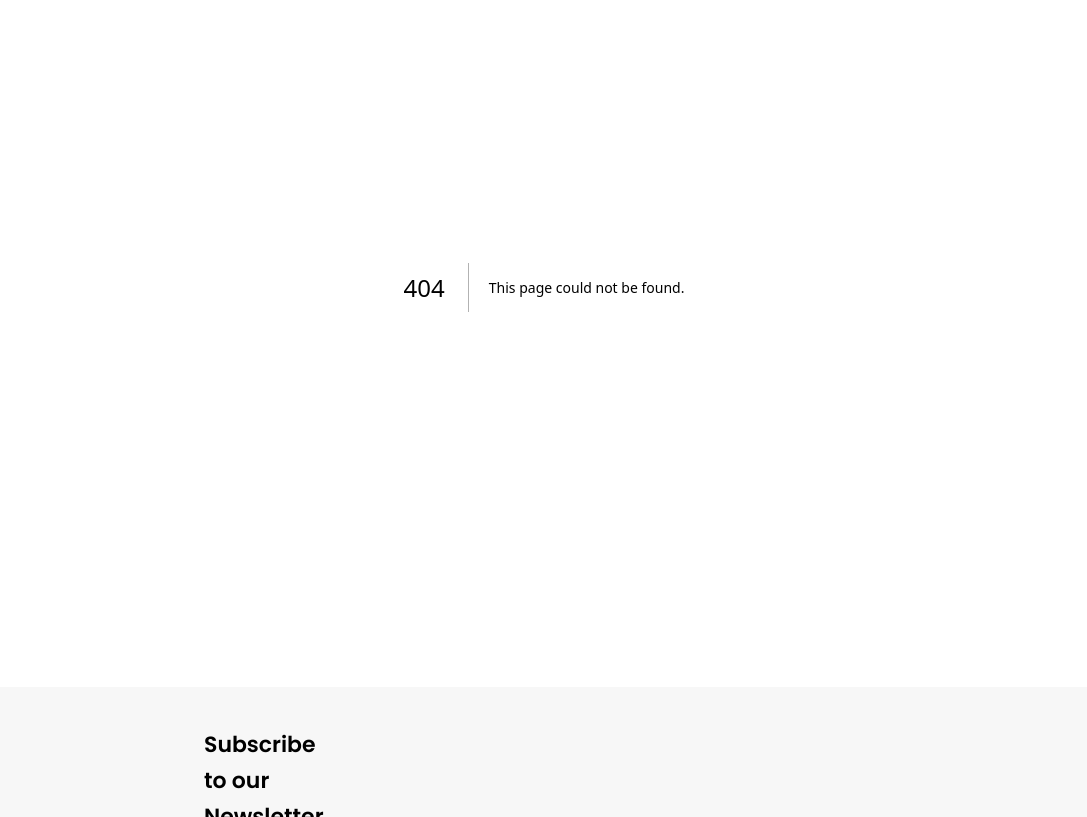
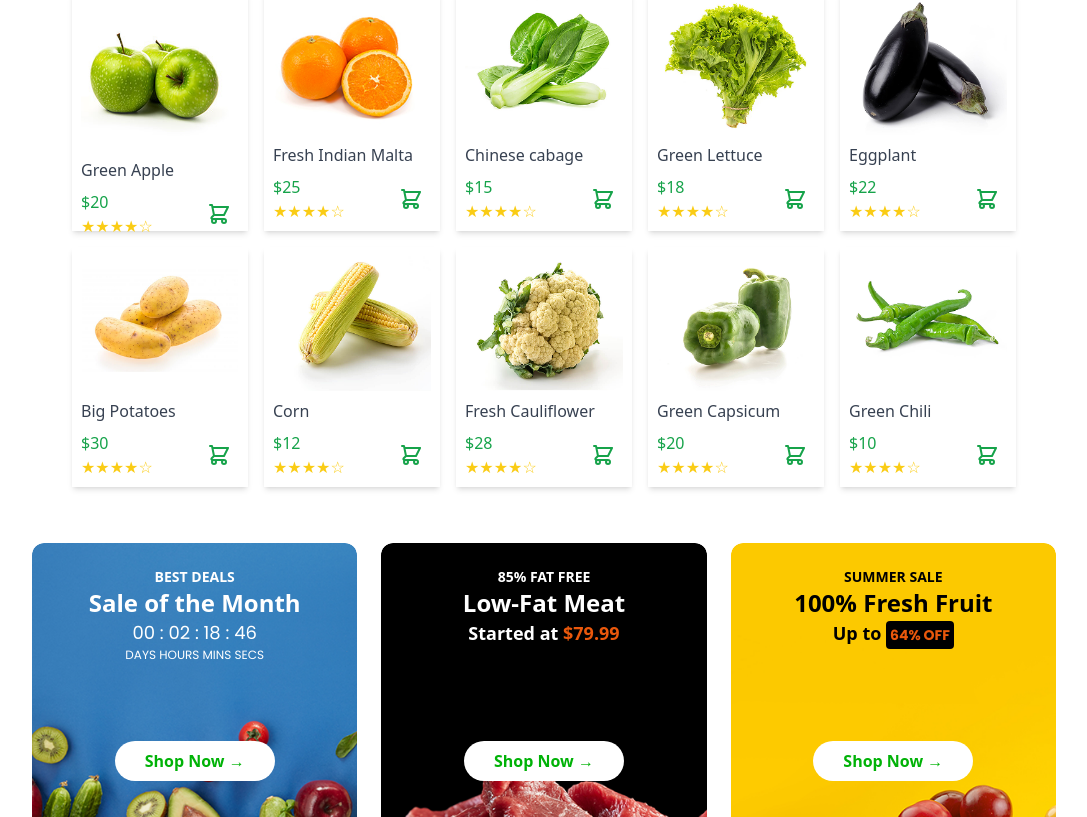
Before and after one commit to jubayer8221/eco-bazar, a Next.js app: page /popularproducts in a window 1280 px wide. Before the commit this address had no page. Shown: the part 303-1120 px from the top of the page, without its empty margins (96-1183 px from the left). Built offline with nearby package versions, Linux system fonts and the light colour scheme.

Commit message:
routing with page

```diff
--- /dev/null
+++ b/src/app/popularproducts/page.jsx
@@ -0,0 +1,9 @@
+import React from "react";
+import PopularProductCard from "@/components/popularProduct/page";
+export default function page() {
+  return (
+    <div>
+      <PopularProductCard></PopularProductCard>
+    </div>
+  );
+}
--- a/src/components/Navbar/Bottom.tsx
+++ b/src/components/Navbar/Bottom.tsx
@@ -2,7 +2,6 @@ import Link from "next/link";
 import React from "react";
 import { IoIosArrowDown } from "react-icons/io";
 import { BiPhoneCall } from "react-icons/bi";
-
 
 const Bottom = () => {
   return (
@@ -11,26 +10,25 @@ const Bottom = () => {
         <Link href="/" className="flex items-center hover:text-white">
           Home <IoIosArrowDown className="w-3" />
         </Link>
-        <Link href="/" className="flex items-center">
-        Shop <IoIosArrowDown className="w-3" />
+
+        <Link href="/popularproducts" className="flex items-center">
+          Shop <IoIosArrowDown className="w-3" />
         </Link>
         <Link href="/" className="flex items-center">
-        Pages <IoIosArrowDown className="w-3" />
+          Pages <IoIosArrowDown className="w-3" />
         </Link>
         <Link href="/" className="flex items-center">
-        Blog <IoIosArrowDown className="w-3" />
+          Blog <IoIosArrowDown className="w-3" />
         </Link>
-        <Link href="/">
-        About Us
-        </Link>
-        <Link href="/">
-        Contact Us
-        </Link>
+        <Link href="/">About Us</Link>
+        <Link href="/">Contact Us</Link>
       </div>
       {/* phone */}
       <div className="flex items-center gap-2">
         <BiPhoneCall className="w-5 h-5 text-white" />
-        <p className=" text-white text-[14px] leading-[21px] font-medium font-poppins">(219) 555-0114</p>
+        <p className=" text-white text-[14px] leading-[21px] font-medium font-poppins">
+          (219) 555-0114
+        </p>
       </div>
     </div>
   );
--- a/src/components/Navbar/Navbar.tsx
+++ b/src/components/Navbar/Navbar.tsx
@@ -1,26 +1,28 @@
-import React from 'react'
-import TopNabar from './TopNabar'
-import MiddleNavbar from './MiddleNavbar'
-import Bottom from './Bottom'
-import Link from 'next/link'
-import Image from 'next/image'
-import MobaileNavbar from './MobaileNavbar'
+import React from "react";
+import TopNabar from "./TopNabar";
+import MiddleNavbar from "./MiddleNavbar";
+import Bottom from "./Bottom";
+import Link from "next/link";
+import Image from "next/image";
+import MobaileNavbar from "./MobaileNavbar";
 
 const Navbar = () => {
   return (
-    <div className=''>
+    <div className="">
       {/* mobaile */}
-      <div className='absolute z-20 pl-3 pr-3 mt-4 w-full sm:pl-[100px] sm:pr-[100px] md:pl-[140px] md:pr-[140px] flex items-center justify-between xl:hidden bg-white drop-shadow-[0px_2px_1px_rgba(229,229,229,1)]'>
-        <Link href="/">
-          <div className=' flex items-center gap-1'>
-            <Image src="/icons/logo.png" alt='' width={20} height={20} />
-            <samp className='font-poppins font-medium text-[20px] leading-[20px] tracking-[-0.03em] text-[#002603]'>Ecobazar</samp>
+      <div className="absolute z-20 pl-3 pr-3 mt-4 w-full sm:pl-[100px] sm:pr-[100px] md:pl-[140px] md:pr-[140px] flex items-center justify-between xl:hidden bg-white drop-shadow-[0px_2px_1px_rgba(229,229,229,1)]">
+        <Link href="./">
+          <div className=" flex items-center gap-1">
+            <Image src="/icons/logo.png" alt="" width={20} height={20} />
+            <samp className="font-poppins font-medium text-[20px] leading-[20px] tracking-[-0.03em] text-[#002603]">
+              Ecobazar
+            </samp>
           </div>
         </Link>
         <MobaileNavbar />
       </div>
 
-      <div className='hidden xl:flex flex-col'>
+      <div className="hidden xl:flex flex-col">
         {/* top navbar  */}
         <TopNabar />
         {/* middel */}
@@ -29,7 +31,7 @@ const Navbar = () => {
         <Bottom />
       </div>
     </div>
-  )
-}
+  );
+};
 
-export default Navbar
+export default Navbar;
--- a/src/components/popularProduct/PopularProductCard/PopularProductOffer.jsx
+++ b/src/components/popularProduct/PopularProductCard/PopularProductOffer.jsx
@@ -2,6 +2,7 @@
 
 import React, { useState, useEffect } from "react";
 import Image from "next/image";
+import Link from "next/link";
 
 const products = [
   {
@@ -67,9 +68,11 @@ const ProductCard = ({ product, index }) => {
           </p>
         )}
         <div className="absolute bottom-1/2 left-1/2 transform -translate-x-1/2 translate-y-1/2">
-          <button className="w-[160px] bg-white font-semibold text-[#00B207] px-4 py-2 rounded-full">
-            {product.buttonText} →
-          </button>
+          <Link href="./ProductDetails">
+            <button className="w-[160px] bg-white font-semibold text-[#00B207] px-4 py-2 rounded-full hover:bg-[#00B207] hover:text-white">
+              {product.buttonText} →
+            </button>
+          </Link>
         </div>
       </div>
     </div>
```
